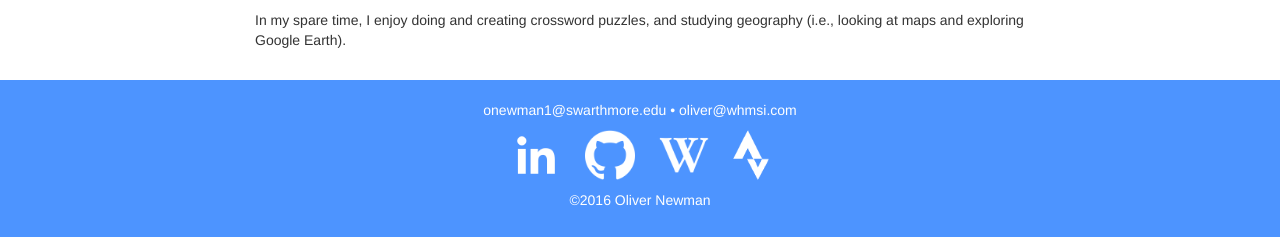
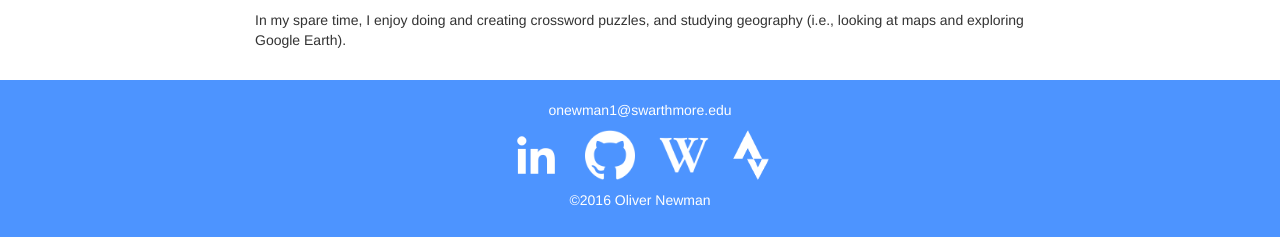
Before and after one commit to oliver-newman/personal_website, a Jekyll site: the page built from index.html, in a window 1280 px wide. Shown: the part 869-1106 px from the top of the page. Built offline with Jekyll 4.4.1, drawn with Linux system fonts in a browser that asks for light colours.

Commit message:
Fixed some logo issues

```diff
--- a/_includes/footer.html
+++ b/_includes/footer.html
@@ -2,7 +2,7 @@
 
 <footer>
   <div class="container section-container">
-    <p>onewman1@swarthmore.edu • oliver@whmsi.com</p>
+    <p>onewman1@swarthmore.edu</p>
     <div id="logobar">
       <p>
         <a target="_blank" href="https://www.linkedin.com/in/oliver-newman-a74a02ba">
@@ -19,8 +19,6 @@
         </a>
       </p>
     </div>
-    <p id="copyright">
-      &copy;2016 Oliver Newman
-    </p>
+    <p id="copyright">&copy;2016 Oliver Newman</p>
   </div>
 </footer>
--- a/_scss/base.scss
+++ b/_scss/base.scss
@@ -96,7 +96,7 @@
   #logobar a {
     text-decoration: none;
   }
-  .logo {
+  img.logo {
     height: 50px;
     padding-left: 10px;
     padding-right: 10px;
--- a/_scss/home.scss
+++ b/_scss/home.scss
@@ -2,15 +2,8 @@
   border-radius: 50%;
   border: 5px solid $dark-blue;
   width: 350px;
+  max-width: 100%;
   height: auto;
-  -webkit-transform: scale(1);
-  transform: scale(1);
-  -webkit-transition: 0.3s ease-in-out;
-  transition: 0.3s ease-in-out;
-  &:hover {
-    -webkit-transform: scale(1.1);
-    transform: scale(1.1);
-  }
 }
 header {
   #logobar a {
```
